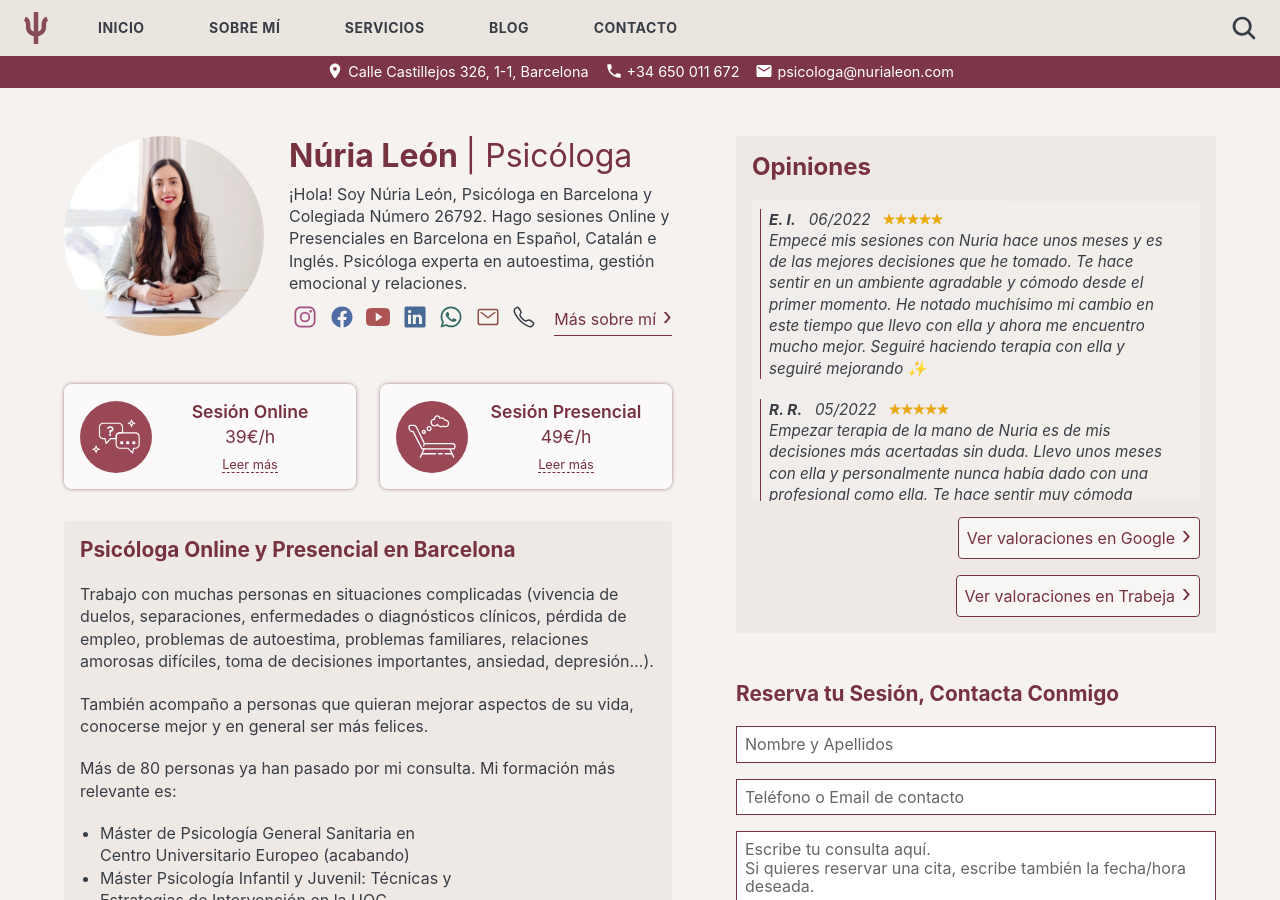
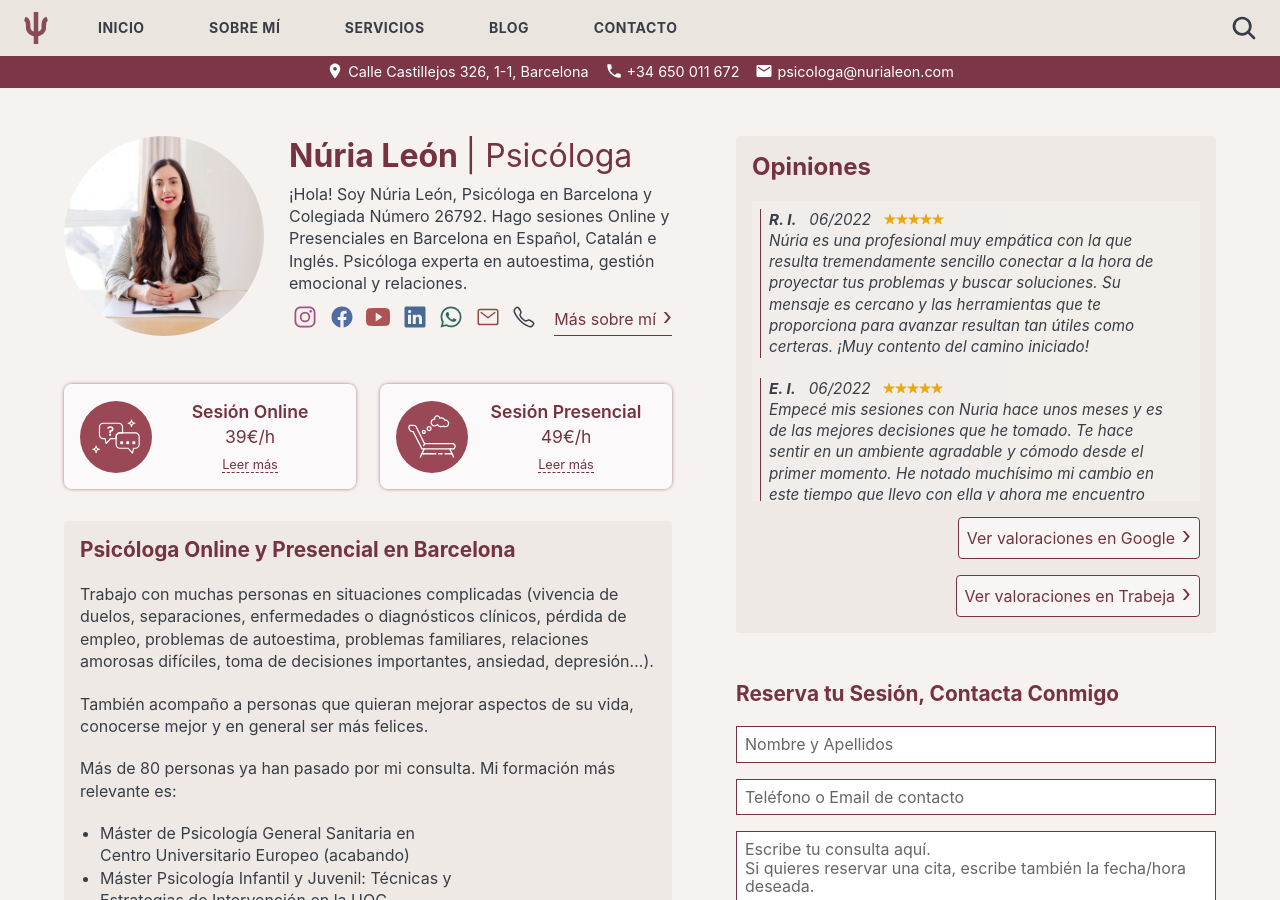
Before and after one commit to nurialeonsallent/nurialeon.com, a Jekyll site: the page built from index.html, in a window 1280 px wide and 900 px high. Built offline with Jekyll 4.4.1, drawn with Linux system fonts in a browser that asks for light colours.

Commit message:
Update reviews.yml

```diff
--- a/_data/reviews.yml
+++ b/_data/reviews.yml
@@ -1,3 +1,8 @@
+- name: R. I.
+  score: 5
+  date: 06/2022
+  text: Núria es una profesional muy empática con la que resulta tremendamente sencillo conectar a la hora de proyectar tus problemas y buscar soluciones. Su mensaje es cercano y las herramientas que te proporciona para avanzar resultan tan útiles como certeras. ¡Muy contento del camino iniciado!
+
 - name: E. I.
   score: 5
   date: 06/2022
```
